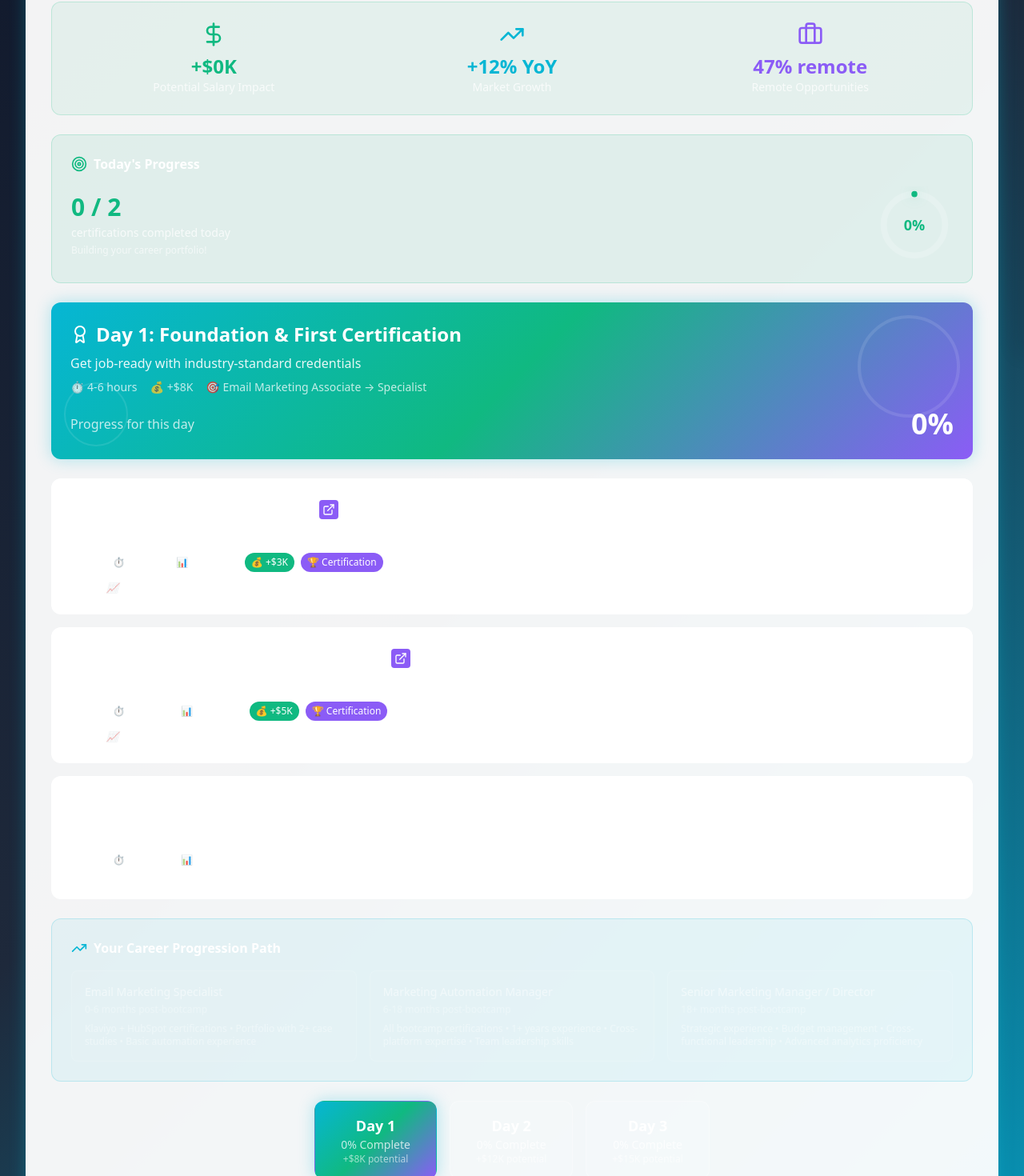
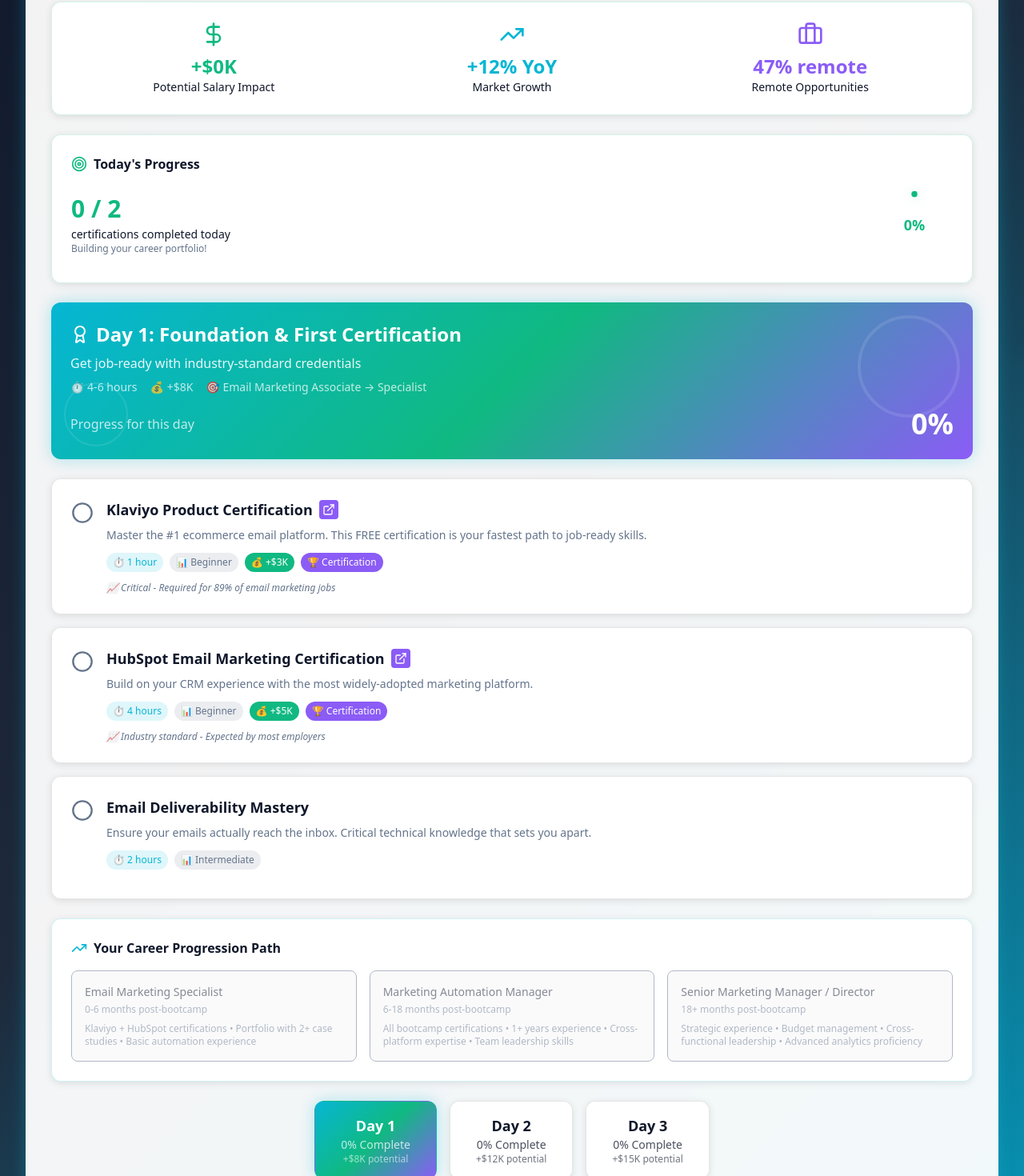
Before and after one commit to moreganooooo/morgan-lms, a React (Vite) app: page / in a window 1280 px wide. Shown: the part 359-1829 px from the top of the page at 80% size. Built offline with nearby package versions, Linux system fonts and the light colour scheme.

Commit message:
Fixes to text visibility/contrast!

```diff
--- a/src/styles.css
+++ b/src/styles.css
@@ -345,8 +345,6 @@ body {
   color: #6b7280 !important;
 }
 
-
-
 /* Enhanced responsive design */
 @media (max-width: 768px) {
   .container {
@@ -506,5 +504,5 @@ select:focus-visible {
 }
 
 [style*="background: white"] * {
-  color: inherit !important;
+  color: #0f172a !important;
 }
--- a/src/views/BootcampView.tsx
+++ b/src/views/BootcampView.tsx
@@ -1,6 +1,7 @@
 // Enhanced BootcampView.tsx - Integrating your career-focused data
 import { CheckCircle2, Circle, Clock, Trophy, Target, Award, TrendingUp, DollarSign, Briefcase, ExternalLink } from 'lucide-react';
 import { Theme } from '../theme';
+import { INK } from '../utils';
 import React from 'react';
 import { CelebrationType } from '../App';
 
@@ -71,7 +72,7 @@ export default function BootcampView({
         m.id === moduleId ? true : progress[`${dayNum}-${m.id}`]
       ).length;
 
-      if (completedInDay === dayModules.length) {
+                      if (completedInDay === dayModules.length) {
         setTimeout(() => triggerCelebration('day'), 1000);
       }
     }
@@ -111,8 +112,9 @@ export default function BootcampView({
       <div
         className="grid grid-cols-1 md:grid-cols-3 gap-4 p-6 rounded-xl"
         style={{
-          background: `${theme.success}10`,
-          border: `1px solid ${theme.success}30`
+          background: 'rgba(255,255,255,0.95)',
+          border: `1px solid ${theme.success}30`,
+          boxShadow: '0 2px 10px rgba(0,0,0,0.1)'
         }}
       >
         <div className="text-center">
@@ -120,7 +122,7 @@ export default function BootcampView({
           <div className="text-2xl font-bold" style={{ color: theme.success }}>
             +${getTotalSalaryImpact()}K
           </div>
-          <div className="text-sm text-white opacity-75">Potential Salary Impact</div>
+          <div className="text-sm" style={{ color: INK }}>Potential Salary Impact</div>
         </div>
 
         <div className="text-center">
@@ -128,7 +130,7 @@ export default function BootcampView({
           <div className="text-2xl font-bold" style={{ color: theme.primary }}>
             {BOOTCAMP_MARKET_DATA.jobMarketStats.emailMarketingGrowth}
           </div>
-          <div className="text-sm text-white opacity-75">Market Growth</div>
+          <div className="text-sm" style={{ color: INK }}>Market Growth</div>
         </div>
 
         <div className="text-center">
@@ -136,7 +138,7 @@ export default function BootcampView({
           <div className="text-2xl font-bold" style={{ color: theme.accent }}>
             {BOOTCAMP_MARKET_DATA.jobMarketStats.remoteOpportunities}
           </div>
-          <div className="text-sm text-white opacity-75">Remote Opportunities</div>
+          <div className="text-sm" style={{ color: INK }}>Remote Opportunities</div>
         </div>
       </div>
 
@@ -144,11 +146,12 @@ export default function BootcampView({
       <div
         className="p-6 rounded-xl transition-all duration-300 hover:scale-105"
         style={{
-          background: `${theme.success}15`,
-          border: `1px solid ${theme.success}30`
+          background: 'rgba(255,255,255,0.95)',
+          border: `1px solid ${theme.success}30`,
+          boxShadow: '0 2px 10px rgba(0,0,0,0.1)'
         }}
       >
-        <h3 className="font-semibold mb-4 flex items-center gap-2 text-white">
+        <h3 className="font-semibold mb-4 flex items-center gap-2" style={{ color: INK }}>
           <Target className="w-5 h-5" style={{ color: theme.success }} />
           Today's Progress
         </h3>
@@ -161,10 +164,10 @@ export default function BootcampView({
                 return progress[key] && savedToday === new Date().toDateString();
               }).length} / {dailyGoal}
             </div>
-            <div className="text-sm text-white opacity-75">
+            <div className="text-sm" style={{ color: INK }}>
               certifications completed today
             </div>
-            <div className="text-xs text-white opacity-60 mt-1">
+            <div className="text-xs" style={{ color: theme.gray }}>
               Building your career portfolio!
             </div>
           </div>
@@ -211,25 +214,25 @@ export default function BootcampView({
         }}
       >
         <div className="relative z-10">
-          <h2 className="text-2xl font-bold text-white mb-2 flex items-center gap-2">
+          <h2 className="text-2xl font-bold mb-2 flex items-center gap-2" style={{ color: 'white' }}>
             <Award className="w-6 h-6" />
             Day {currentDay}: {data[currentDay].title}
           </h2>
-          <p className="text-white opacity-90 mb-2">
+          <p className="mb-2" style={{ color: 'rgba(255,255,255,0.9)' }}>
             {data[currentDay].subtitle}
           </p>
-          <div className="flex flex-wrap gap-4 text-sm text-white opacity-75 mb-4">
+          <div className="flex flex-wrap gap-4 text-sm mb-4" style={{ color: 'rgba(255,255,255,0.75)' }}>
             <span>⏱️ {data[currentDay].timeEstimate}</span>
             <span>💰 {data[currentDay].salaryImpact}</span>
             <span>🎯 {data[currentDay].careerStage}</span>
           </div>
 
           <div className="flex items-center justify-between">
-            <div className="text-white opacity-75">
+            <div style={{ color: 'rgba(255,255,255,0.75)' }}>
               Progress for this day
             </div>
             <div className="text-right">
-              <div className="text-4xl font-bold text-white">
+              <div className="text-4xl font-bold" style={{ color: 'white' }}>
                 {getDayProgress(currentDay)}%
               </div>
             </div>
@@ -254,12 +257,13 @@ export default function BootcampView({
               key={module.id}
               className={`rounded-xl p-6 transition-all duration-300 ${
                 isCompleted
-                  ? 'opacity-75 bg-white bg-opacity-10'
-                  : 'hover:shadow-lg hover:scale-105 bg-white bg-opacity-20 backdrop-blur-sm'
+                  ? 'opacity-75'
+                  : 'hover:shadow-lg hover:scale-105'
               }`}
               style={{
-                border: `1px solid ${isCompleted ? theme.success : 'rgba(255,255,255,0.3)'}`,
-                boxShadow: isCompleted ? `0 0 20px ${theme.success}20` : 'none'
+                background: isCompleted ? `${theme.success}10` : 'rgba(255,255,255,0.95)',
+                border: `1px solid ${isCompleted ? theme.success : 'rgba(0,0,0,0.1)'}`,
+                boxShadow: isCompleted ? `0 0 20px ${theme.success}20` : '0 2px 10px rgba(0,0,0,0.1)'
               }}
             >
               <div className="flex items-start justify-between">
@@ -275,16 +279,17 @@ export default function BootcampView({
                       />
                     ) : (
                       <Circle
-                        className="w-7 h-7 text-white opacity-60 hover:opacity-100"
+                        className="w-7 h-7"
+                        style={{ color: theme.gray }}
                       />
                     )}
                   </button>
 
                   <div className="flex-1">
                     <div className="flex items-center gap-2 mb-2">
-                      <h3 className={`text-lg font-semibold text-white ${
+                      <h3 className={`text-lg font-semibold ${
                         isCompleted ? 'line-through opacity-75' : ''
-                      }`}>
+                      }`} style={{ color: INK }}>
                         {module.title}
                       </h3>
                       {module.directLink && (
@@ -301,15 +306,17 @@ export default function BootcampView({
                       )}
                     </div>
 
-                    <p className="text-sm text-white opacity-75 mb-3">
+                    <p className="text-sm mb-3" style={{ color: theme.gray }}>
                       {module.description}
                     </p>
 
                     <div className="flex flex-wrap gap-2 text-xs mb-3">
-                      <span className="px-2 py-1 rounded-full bg-white bg-opacity-20 text-white">
+                      <span className="px-2 py-1 rounded-full"
+                            style={{ backgroundColor: `${theme.primary}20`, color: theme.primary }}>
                         ⏱️ {module.time}
                       </span>
-                      <span className="px-2 py-1 rounded-full bg-white bg-opacity-20 text-white">
+                      <span className="px-2 py-1 rounded-full"
+                            style={{ backgroundColor: `${theme.gray}20`, color: theme.gray }}>
                         📊 {module.difficulty}
                       </span>
                       {module.salaryImpact && (
@@ -331,7 +338,7 @@ export default function BootcampView({
                     </div>
 
                     {module.marketValue && (
-                      <p className="text-xs text-white opacity-60 italic">
+                      <p className="text-xs italic" style={{ color: theme.gray }}>
                         📈 {module.marketValue}
                       </p>
                     )}
@@ -342,7 +349,7 @@ export default function BootcampView({
                   <div className="flex items-center gap-2 ml-4">
                     <div className="w-2 h-2 rounded-full animate-pulse"
                          style={{ backgroundColor: theme.success }}></div>
-                    <span className="text-xs px-3 py-1 rounded-full text-white"
+                    <span className="text-xs px-3 py-1 rounded-full text-white font-medium"
                           style={{ backgroundColor: theme.success }}>
                       Complete
                     </span>
@@ -358,11 +365,12 @@ export default function BootcampView({
       <div
         className="p-6 rounded-xl"
         style={{
-          background: `${theme.primary}10`,
-          border: `1px solid ${theme.primary}30`
+          background: 'rgba(255,255,255,0.95)',
+          border: `1px solid ${theme.primary}30`,
+          boxShadow: '0 2px 10px rgba(0,0,0,0.1)'
         }}
       >
-        <h3 className="font-semibold mb-4 flex items-center gap-2 text-white">
+        <h3 className="font-semibold mb-4 flex items-center gap-2" style={{ color: INK }}>
           <TrendingUp className="w-5 h-5" style={{ color: theme.primary }} />
           Your Career Progression Path
         </h3>
@@ -376,17 +384,17 @@ export default function BootcampView({
                   isUnlocked ? 'hover:scale-105' : 'opacity-50'
                 }`}
                 style={{
-                  backgroundColor: isUnlocked ? `${theme.primary}20` : 'rgba(255,255,255,0.1)',
-                  borderColor: isUnlocked ? theme.primary : 'rgba(255,255,255,0.2)'
+                  backgroundColor: isUnlocked ? `${theme.primary}15` : `${theme.gray}10`,
+                  borderColor: isUnlocked ? theme.primary : theme.gray
                 }}
               >
-                <div className="text-sm font-medium text-white mb-1">
+                <div className="text-sm font-medium mb-1" style={{ color: isUnlocked ? theme.primary : INK }}>
                   {path.title}
                 </div>
-                <div className="text-xs text-white opacity-60 mb-2">
+                <div className="text-xs mb-2" style={{ color: theme.gray }}>
                   {path.timeframe}
                 </div>
-                <div className="text-xs text-white opacity-75">
+                <div className="text-xs" style={{ color: theme.gray }}>
                   {path.requirements.join(' • ')}
                 </div>
               </div>
@@ -405,10 +413,10 @@ export default function BootcampView({
               currentDay === day ? 'shadow-lg' : 'hover:shadow-md'
             }`}
             style={{
-              background: currentDay === day ? theme.accentGradient : 'rgba(255,255,255,0.15)',
-              color: 'white',
-              border: `1px solid ${currentDay === day ? 'transparent' : 'rgba(255,255,255,0.3)'}`,
-              boxShadow: currentDay === day ? theme.glowEffect : 'none'
+              background: currentDay === day ? theme.accentGradient : 'rgba(255,255,255,0.95)',
+              color: currentDay === day ? 'white' : INK,
+              border: `1px solid ${currentDay === day ? 'transparent' : 'rgba(0,0,0,0.1)'}`,
+              boxShadow: currentDay === day ? theme.glowEffect : '0 2px 10px rgba(0,0,0,0.1)'
             }}
           >
             <div className="text-center">
```
Also changed, not shown: src/enhanced-skills-view.tsx (+144 -64 lines), src/views/SkillsView.tsx (+7 -6 lines).
